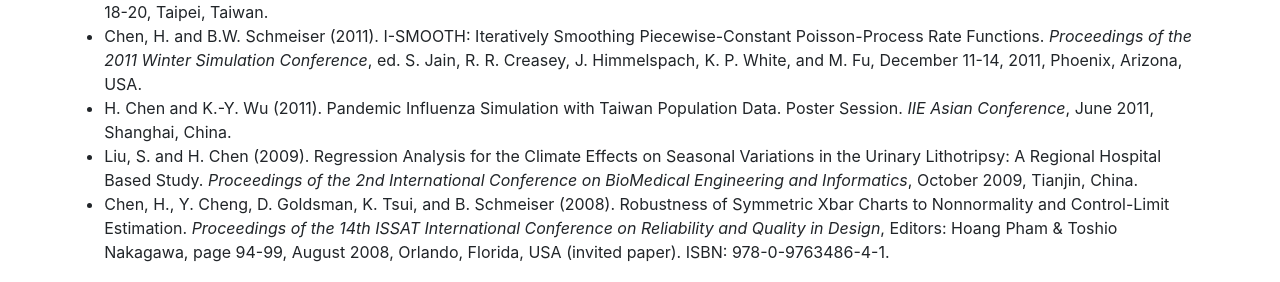
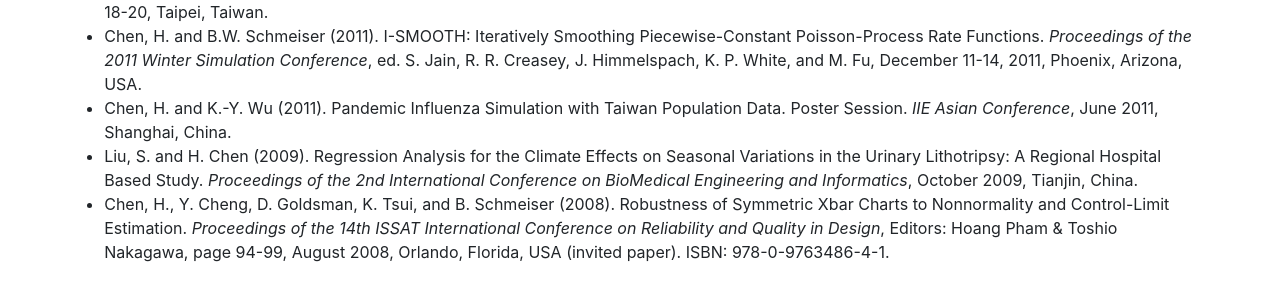
Before and after one commit to huifenchen/huifenchen.github.io, a Jekyll site: the page built from index.html, in a window 1280 px wide and 900 px high, scrolled down 2210 px. Shown: the part 162-444 px from the top of the window. Built offline with Jekyll 4.4.1, drawn with Linux system fonts in a browser that asks for light colours; nearby versions of some CDN libraries.

```diff
--- a/_data/paper.yml
+++ b/_data/paper.yml
@@ -22,11 +22,11 @@ journal:
       wlink: "https://doi.org/10.1080/03610918.2016.1171347"
 
     - year: 2015
-      topic: "Ho, Y.-C., B.-H. Su, H.-J. Su, H.-L. Chang, C.-Y. Lin, H. Chen, and K. T Chen. (2015). The association between the incidence of mumps and meteorological parameters in Taiwan.<i>Human vaccines & immunotherapeutics</i> <b>11</b>:6, 1406-1412."
+      topic: "Ho, Y.-C., B.-H. Su, H.-J. Su, H.-L. Chang, C.-Y. Lin, H. Chen, and K. T Chen. (2015). The association between the incidence of mumps and meteorological parameters in Taiwan. <i>Human vaccines & immunotherapeutics</i> <b>11</b>:6, 1406-1412."
       link: ""
       clink: ""
       slink: ""
-      wlink: "https://doi.org/10.1080/21645515.2015.1029687"
+      wlink: "https://www.tandfonline.com/doi/full/10.1080/21645515.2015.1029687"
 
     - year: 2014
       topic: "Chen, H. and C. Huang (2014).  The Use of a CUSUM Residual Chart to Monitor Respiratory Syndromic Data.  <i>IIE Transactions</i>, Special Issue on “Public Health and Healthcare Surveillance and Response,” <b>46</b>(8), 790-797.  "
@@ -220,7 +220,7 @@ proceed:
       wlink: ""
 
     - year: 2011
-      topic: "H. Chen and K.-Y. Wu (2011).  Pandemic Influenza Simulation with Taiwan Population Data.  Poster Session.  <i>IIE Asian Conference</i>, June 2011, Shanghai, China."
+      topic: "Chen, H. and K.-Y. Wu (2011).  Pandemic Influenza Simulation with Taiwan Population Data.  Poster Session.  <i>IIE Asian Conference</i>, June 2011, Shanghai, China."
       link: ""
       clink: ""
       slink: ""
```
